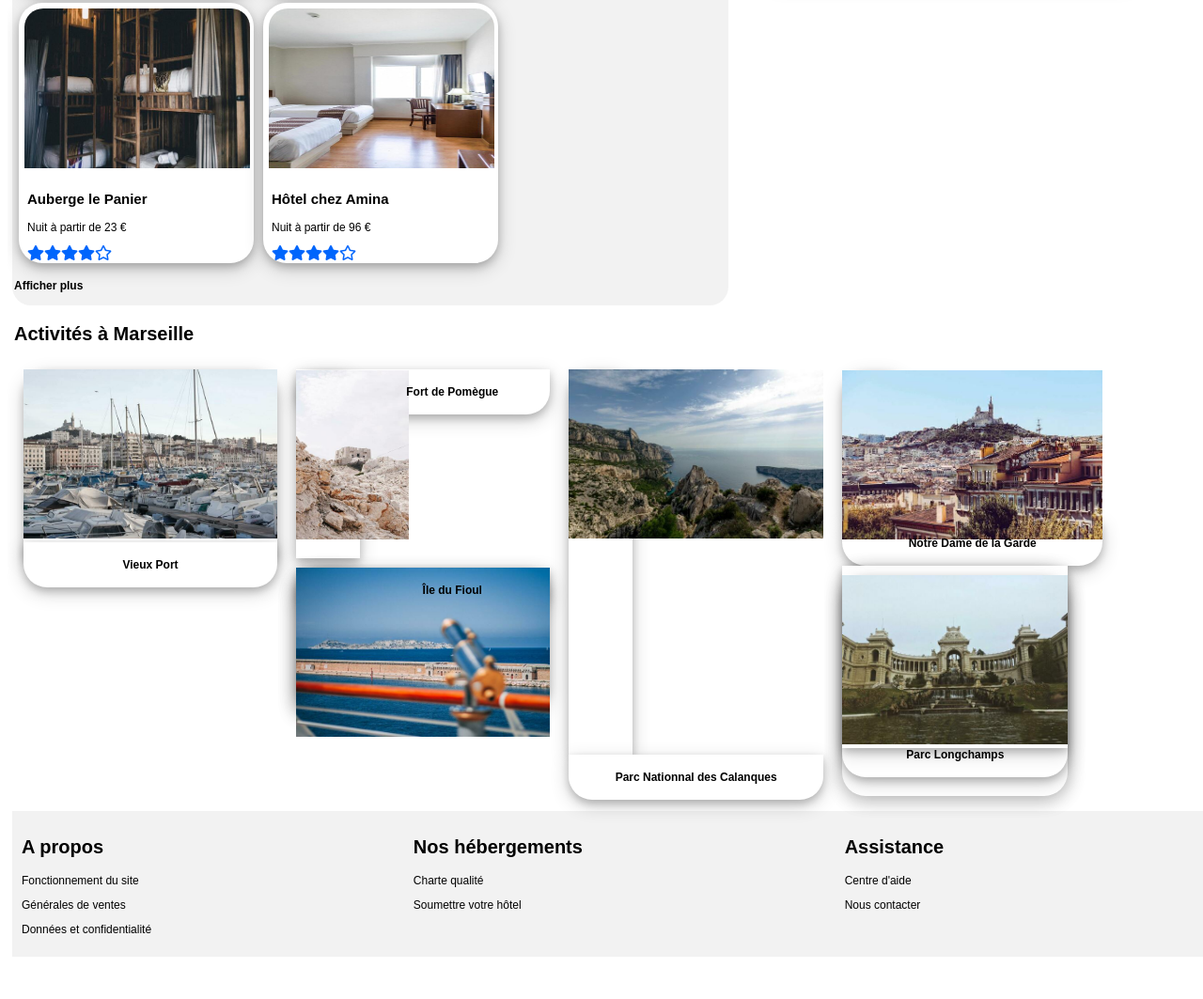
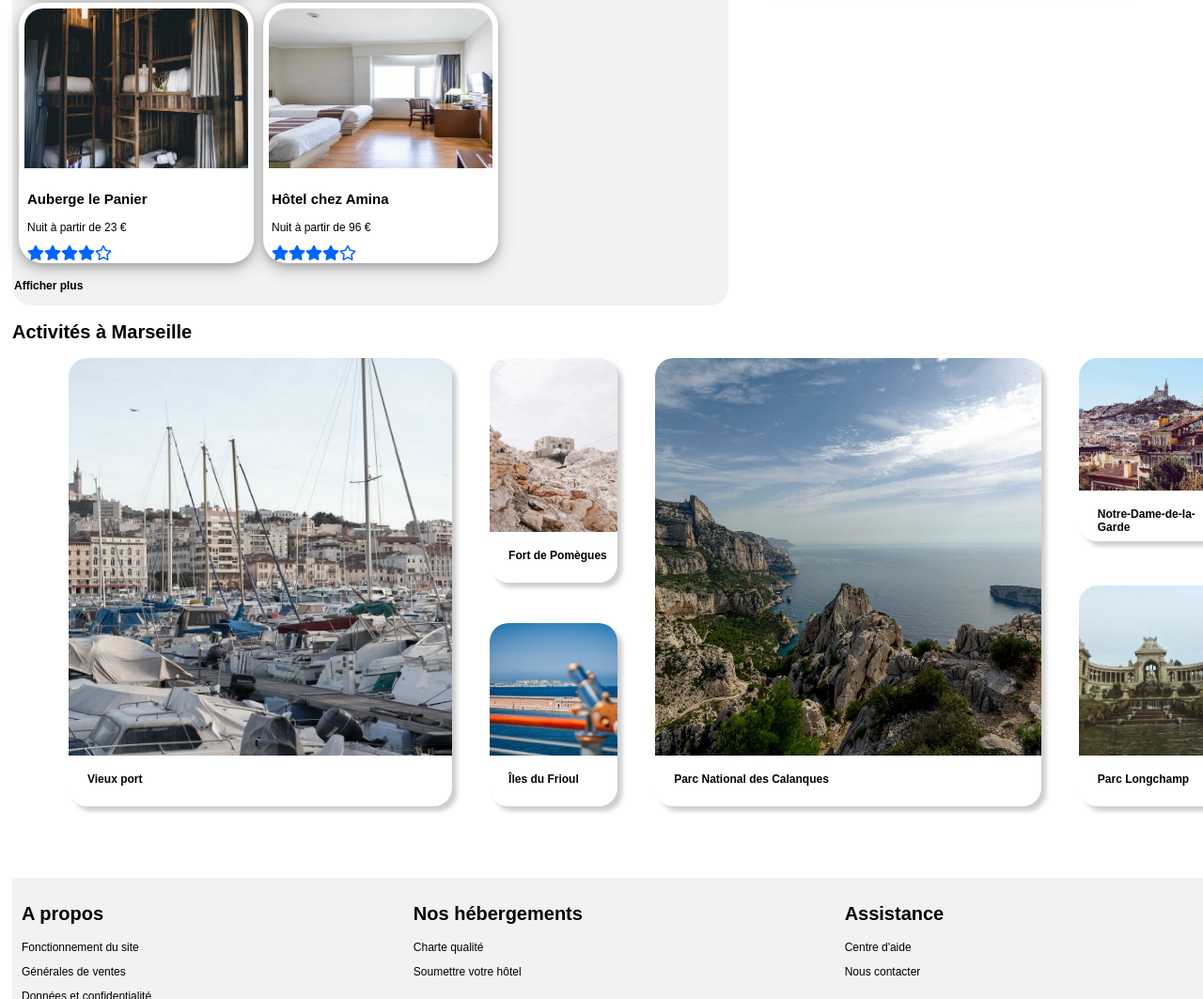
Before and after one commit to Stitchette/Reservias, a plain HTML site: page index.html in a window 1280 px wide. Shown: the part 947-2010 px from the top of the page at 94% size. Before the commit the page ends 1978 px from the top, so only its background shows below. Drawn offline with Linux system fonts and the light colour scheme; a web font is replaced by a local one.

Commit message:
terminé

```diff
--- a/index.html
+++ b/index.html
@@ -280,65 +280,71 @@
     <!-- Aside fin -->
 
     <!-- activités debut-->
-    <section class="container">
-      <div id="ancrea">
-        <h2>Activités à Marseille</h2>
 
-        <div class="quarter">
-          <div class="card-tall">
-          <img src="./images/activites/4_small/reno-laithienne-QUgJhdY5Fyk-unsplash.jpg" alt="vieux port"/>
-          <div class="card-text-container">
-            <p>Vieux Port</p>
+    <section>
+      <h2 class="marseille"> Activités à Marseille</h2>
+
+      <figure class="activite">
+
+          <div class="container">
+              <a href="#">
+                  <div class="act_photo">
+                      <img class="taille1" src="images/activites/3_medium/reno-laithienne-QUgJhdY5Fyk-unsplash.jpg"
+                          alt="Vieux port">
+                      <p class="classement"> Vieux port</p>
                   </div>
-        </div>
+              </a>
+
           </div>
 
-        <div class="quarter">
-          <div class="card-tall-twothird">
-            <img src="./images/activites/4_small/paul-hermann-QFTrLdQIRhI-unsplash.jpg" alt="Fort de Pomegue"/>
+              <div class="container">
+          <a href="#">
+              <div class="act_photo">
+                      <img class="taille2" src="images/activites/3_medium/paul-hermann-QFTrLdQIRhI-unsplash.jpg"
+                          alt="Fort de Pomègues">
+                      <p class="classement"> Fort de Pomègues</p>
               </div>
-          <div class="card-text-container">
-            <p>Fort de Pomègue</p>
+          </a>
+
+          <a href="#">
+              <div class="act_photo">
+                      <img class="taille3" src="images/activites/3_medium/kevin-hikari-rV_Qd1l-VXg-unsplash.jpg"
+                           alt="Longue vue">
+                      <p class="classement"> Îles du Frioul</p>
+              </div>
+          </a>
+
           </div>
 
-          <div class="card-tall-padding-top">
-            <div class="card-tall-third">
-              <img src="./images/activites/4_small/kevin-hikari-rV_Qd1l-VXg-unsplash.jpg" alt="ile du Fioule"/>
+          <div class="container">
+              <a href="#">
+              <div class="act_photo">
+                  <img class="taille1" src="images/activites/3_medium/kilyan-sockalingum-NR8-cBCN3aI-unsplash.jpg"
+                      alt="mur">
+                  <p class="classement"> Parc National des Calanques</p>
               </div>
-            <div class="card-text-container">
-              <p>Île du Fioul</p>
-            </div>
-          </div>
+              </a>
           </div>
 
-        <div class="quarter">
-          <div class="card-tall2">
-            <img src="./images/activites/4_small/kilyan-sockalingum-NR8-cBCN3aI-unsplash.jpg" alt="Parc Nationnal longchamp"/>
+          <div class="container">
+              <a href="#">
+              <div class="act_photo">
+                  <img class="taille5" src="images/activites/3_medium/florian-wehde-xW9e8gdotxI-unsplash.jpg"
+                      alt="haut de Marseille">
+                  <p class="classement"> Notre-Dame-de-la-Garde</p>
               </div>
-          <div class="card-text-container">
-            <p>Parc Nationnal des Calanques</p>
+              </a>
+
+              <a href="#">
+              <div class="act_photo">
+                  <img class="taille6" src="images/activites/3_medium/lena-paulin-wH2-EJoDcV0-unsplash.jpg"
+                      alt="Tour en pierre">
+                  <p class="classement"> Parc Longchamp</p>
               </div>
+              </a>
           </div>
 
-
-        <div class="quarter">
-          <div class="card-tall-twothird2">
-            <img src="./images/activites/4_small/florian-wehde-xW9e8gdotxI-unsplash.jpg" alt="Notre dame de la Garde"/>
-          </div>
-          <div class="card-text-container">
-            <p>Notre Dame de la Garde</p>
-          </div>
-
-          <div class="card-tall-padding-bottom">
-            <div class="card-tall-third2">
-              <img src="./images/activites/4_small/lena-paulin-wH2-EJoDcV0-unsplash.jpg" alt="Parc longchamp"/>
-            </div>
-            <div class="card-text-container">
-              <p>Parc Longchamps</p>
-            </div>
-          </div>
-        </div>
-      </div>
+      </figure>
   </section>
 
     <!-- activités fin -->
--- a/maquettecs.css
+++ b/maquettecs.css
@@ -44,9 +44,7 @@ footer {
 p {
   font-size: 12px;
 }
-section {
-  padding: 5px;
-}
+
 aside img {
   border-top-left-radius: 20px;
   border-bottom-left-radius: 20px;
@@ -196,21 +194,11 @@ a {
   clear: both;
   display: table;
 }
-.container {
-  float: left;
-  width: 100%;
-  padding: 2px;
-  font-weight: bold;
 
-}
 .half {
   float: left;
   width: 25%;
   padding: 2px;
-}
-.quarter {
-  float: left;
-  padding: 10px;
 }
 .third {
   background-color: #f2f2f2;
@@ -230,6 +218,49 @@ a {
   border-radius: 20px;
   text-align: left;
 }
+.card {
+  float: left;
+  width: 250px;
+  padding: 1px;
+  border-radius: 25px 25px 25px 25px;
+  background-color: white;
+  box-shadow: 0 4px 8px 0 rgba(0, 0, 0, 0.2), 0 6px 20px 0 rgba(0, 0, 0, 0.19);
+  margin: 5px;
+}
+
+.img-container-aside {
+  border-radius: 25px;
+  float: left;
+}
+
+.card-container {
+  width: 100%;
+  padding-left: 8px;
+  border-radius: 0px 0px 25px 25px;
+  bottom: 0;
+  right: 0;
+  background-color: white;
+}
+
+.card-aside {
+  height: 180px;
+  width: 100%;
+  margin: 7px;
+  border-radius: 25px 25px 25px 25px;
+  box-shadow: 0 4px 8px 0 rgba(0, 0, 0, 0.2), 0 6px 20px 0 rgba(0, 0, 0, 0.19);
+}
+.card-container-aside {
+  text-align: left;
+  padding: 15px;
+  margin: 5px;
+}
+.afficher
+{
+  width: 100%;
+  display: flex;
+  align-items:flex-start;
+  justify-content: flex-start;
+}
 .img-border-radius-top {
   box-sizing: border-box;
   padding: 5px;
@@ -243,144 +274,75 @@ a {
 }
 img {
   height: 180px;}
-.afficher
-{
+
+/* acitivté */
+.marseille{
+
+  font-size: 20px;
+  float: left;
   width: 100%;
-  display: flex;
-  align-items:flex-start;
-  justify-content: flex-start;
-}
-.img-container {
-  width: 250px;
-  border-radius: 25px 25px 0px 0px;
-}
-.img-container-aside {
-  border-radius: 25px;
-  float: left;
 }
 
-.card-container {
+.activite{
+  display: flex;
+  justify-content: space-between;
+  padding-bottom: 60px;
   width: 100%;
-  padding-left: 8px;
-  border-radius: 0px 0px 25px 25px;
-  bottom: 0;
-  right: 0;
-  background-color: white;
-}
-.card {
-  float: left;
-  width: 250px;
-  padding: 1px;
-  border-radius: 25px 25px 25px 25px;
-  background-color: white;
-  box-shadow: 0 4px 8px 0 rgba(0, 0, 0, 0.2), 0 6px 20px 0 rgba(0, 0, 0, 0.19);
-  margin: 5px;
-}
-.card-aside {
-  height: 180px;
-  width: 100%;
-  margin: 7px;
-  border-radius: 25px 25px 25px 25px;
-  box-shadow: 0 4px 8px 0 rgba(0, 0, 0, 0.2), 0 6px 20px 0 rgba(0, 0, 0, 0.19);
-}
-.card-container-aside {
-  text-align: left;
-  padding: 15px;
-  margin: 5px;
-}
-.card-tall {
-  height: 200px;
-  float: left;
-  position: relative;
-  object-fit: cover;
-  border-radius: 25px 25px 0px 0px;
-  background-color: white;
-  box-shadow: 0 4px 8px 0 rgba(0, 0, 0, 0.2), 0 6px 20px 0 rgba(0, 0, 0, 0.19);
 }
 
+.act_photo{
+  background-color: white;
+  border-radius: 20px;
+  box-shadow : 5px  5px  5px  rgba( 0 ,  0 ,  0 ,  .2 );
+  width: 100%;
+}
 
+.act_photo img{
+  border-radius: 20px 20px 0 0;
+}
+.container{
+  display: flex;
+  flex-direction: column;
+  justify-content: space-between;
+  padding: 0 20px;
+}
+.taille1{
+  height: 423px;
+  width: 100%;
+  object-fit: cover;
+}
 
+.bloc:first-child{
+  padding-left: 0;
+}
 
+.taille2{
+  height: 185px;
+  width: 100%;
+  object-fit: cover;
+}
 
-.img-tall-container {
-  width: 25%;
-  height: 100%;
-  border-radius: 25px 25px 25px 25px;
-  box-shadow: 0 4px 8px 0 rgba(0, 0, 0, 0.2), 0 6px 20px 0 rgba(0, 0, 0, 0.19);
+.taille3{
+  height: 141px;
+  width: 100%;
+  object-fit: cover;
 }
-.card-tall-padding-bottom {
-  padding-bottom: 20px;
-  float: left;
-  border-radius: 25px 25px 25px 25px;
-  box-shadow: 0 4px 20px 0 rgba(0, 0, 0, 0.2), 0 6px 20px 0 rgba(0, 0, 0, 0.12);
+
+.taille5{
+  height: 141px;
+  width: 100%;
+  object-fit: cover;
 }
-.card-tall-padding-top {
-  float: left;
-  margin-top: 10px;
-  border-radius: 25px 25px 25px 25px;
-  box-shadow: 0 4px 8px 0 rgba(0, 0, 0, 0.2), 0 6px 20px 0 rgba(0, 0, 0, 0.19);
+
+.taille6{
+  height: 181px;
+  width: 100%;
+  object-fit: cover;
 }
-.card-tall-third {
-  float: left;
-  width: 25%;
-  height: 150px;
-  border-radius: 25px 25px 0px 0px;
-  background-color: white;
-  box-shadow: 0 4px 20px 0 rgba(0, 0, 0, 0.2), 0 6px 20px 0 rgba(0, 0, 0, 0.19);
-}
-.card-tall-third2 {
-  float: left;
-  margin-top: 10px;
-  border-radius: 25px 25px 0px 0px;
-  background-color: white;
-  box-shadow: 0 4px 8px 0 rgba(0, 0, 0, 0.2), 0 6px 20px 0 rgba(0, 0, 0, 0.19);
-}
-.img-tall-container {
-  box-shadow: 0 4px 8px 0 rgba(0, 0, 0, 0.2), 0 6px 20px 0 rgba(0, 0, 0, 0.19);
-  height: 100%;
-  border-radius: 25px 25px 0px 0px;
-}
-.card-tall-twothird {
-  float: left;
-  width: 25%;
-  height: 200px;
-  margin-top: 1px;
-  border-radius: 25px 25px 0px 0px;
-  background-color: white;
-  box-shadow: 0 4px 8px 0 rgba(0, 0, 0, 0.2), 0 6px 20px 0 rgba(0, 0, 0, 0.19);
-}
-.card-tall-twothird2 {
-  width: 25%;
-  height: 160px;
-  margin-top: 1px;
-  border-radius: 25px 25px 0px 0px;
-  background-color: white;
-  box-shadow: 0 4px 8px 0 rgba(0, 0, 0, 0.2), 0 6px 20px 0 rgba(0, 0, 0, 0.19);
-
-}
-.card-tall2 {
-  width: 25%;
-  height: 410px;
-  border-radius: 25px 25px 0px 0px;
-  background-color: white;
-  box-shadow: 0 4px 8px 0 rgba(0, 0, 0, 0.2), 0 6px 20px 0 rgba(0, 0, 0, 0.19);
-}
-/* .img-tall-container {
-  background-image: url("./images/activites/4_small/kilyan-sockalingum-NR8-cBCN3aI-unsplash.jpg");
-  background-repeat: no-repeat;
-  background-position: center;
-  height: 100%;
-  border-radius: 25px 25px 0px 0px;
-} */
-.card-text-container {
-  text-align: center;
-  width: 100%;
-  border-radius: 0px 0px 25px 25px;
-  bottom: 0;
-  right: 0;
-  padding: 5px;
-  background-color: white;
-  box-shadow: 0 4px 8px 0 rgba(0, 0, 0, 0.2), 0 6px 20px 0 rgba(0, 0, 0, 0.19);
+.classement{
+  margin: 14px 0 0 20px;
+  height: 36px;
+  font-weight: bold;
 }
 
 @media screen and (max-width: 800px) {
@@ -431,7 +393,6 @@ img {
   #pseudo
   {
     width:60%;
-    padding-right: -5px;
   }
   .localisation
   {
@@ -479,46 +440,44 @@ img {
     width: 100%;
     background-color: #f2f2f2;
   }
-  .card-container
-  {
-    text-align: left;
-    padding-left: 25px;
-  }
-  .quarter
-  {
-    width: 100%;
-  }
-  .card-tall
-  {
-    height: 150px;
-  }
-  .card-tall2
-  {
-    height: 150px;
-  }
-  .card-tall-twothird
-  {
-   height: 150px;
-  }
-  .card {
-    width: 100%;
-    text-align: center;
-  }
-  .card-aside {
-    width: 100%;
-  }
-  .card-text-container {
-    text-align: left;
-    padding: 15px;
-  }
-  .img-container {
-    width: 100%;
-  }
   .card-container-aside {
     text-align: left;
     align-items: center;
     margin: 0;
   }
+/* activité */
+section
+{
+  width: 100%;
+  display: flex;
+ flex-direction: column;
+}
+.activite
+{
+ flex-direction: column;
+ width: auto;
+}
+.container
+{
+  padding-bottom: 15px;
+}
+.taille1{
+  height: auto;
+  width: 100%;
+  object-fit: cover;
+}
+.taille3
+{
+  width: 100%;
+  height: auto;
+  object-fit: cover;
+}
+.taille5
+{
+  width: 100%;
+  height: auto;
+  object-fit: cover;
+}
   footer {
     display: flex;
     flex-direction: column;
```
Lines whose indentation alone changed are shown as unchanged.
